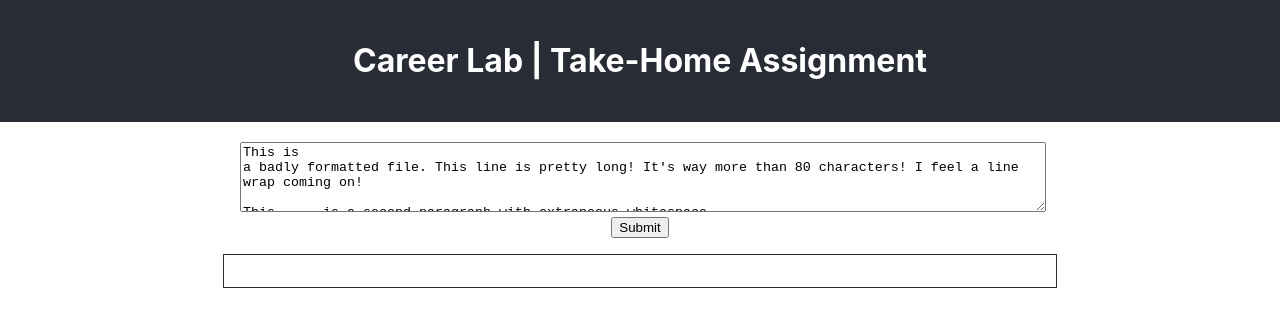
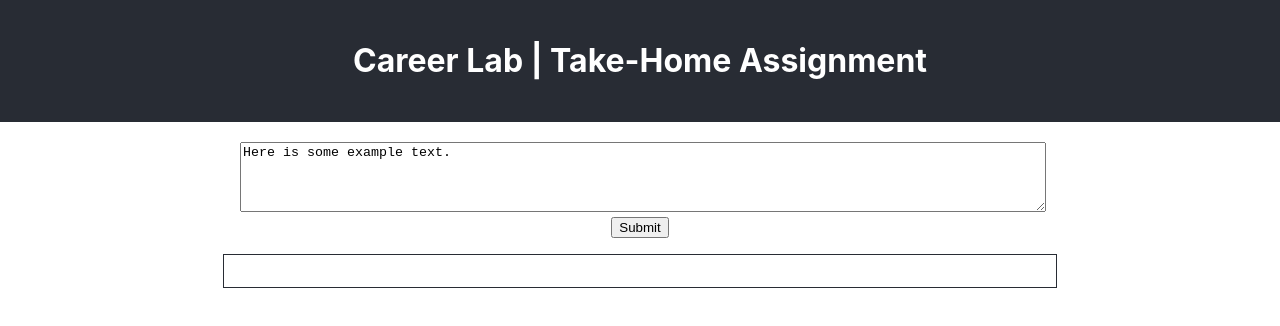
Before and after one commit to the-collab-lab/take-home-assignment, a React (Create React App) app: page / in a window 1280 px wide. Shown: the top 326 px of the page. Built offline with nearby package versions, Linux system fonts and the light colour scheme.

Commit message:
Update challenge to shift away from regex

```diff
--- a/src/App.js
+++ b/src/App.js
@@ -2,10 +2,7 @@ import './App.css';
 import React from "react";
 
 function App() {
-  const [textInput, setTextInput] = React.useState(`This is
-a badly formatted file. This line is pretty long! It's way more than 80 characters! I feel a line wrap coming on!
-
-This      is a second paragraph with extraneous whitespace.`);
+  const [textInput, setTextInput] = React.useState('Here is some example text.');
   const [textOutput, setTextOutput] = React.useState('');
 
   const handleChange = event => {
@@ -14,16 +11,8 @@ This      is a second paragraph with extraneous whitespace.`);
 
   const handleSubmit = event => {
     event.preventDefault();
-    transformText(textInput);
+    setTextOutput('Your formatted text will go here!')
   };
-
-  const transformText = input => {
-    let output = input;
-    /*
-    your work goes here!
-    */
-    setTextOutput(output);
-  }
 
   return (
     <div className="App">
```
Also changed, not shown: 1 other file (tests, documents, lock files or other folders).
